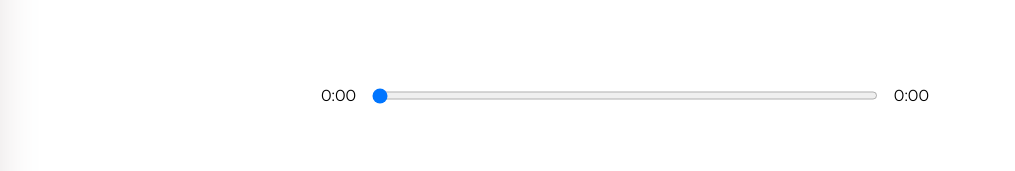
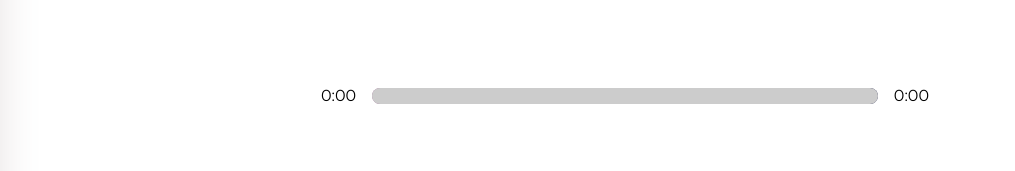
Before and after one commit to ayush169/Music-Player, a React (Create React App) app: page / in a window 1280 px wide. Shown: the part 490-661 px from the top of the page, without its empty margins (15-1030 px from the left). Built offline with nearby package versions, Linux system fonts and the light colour scheme.

Commit message:
customizing input

```diff
--- a/src/App.js
+++ b/src/App.js
@@ -9,7 +9,7 @@
 import Nav from "./components/Nav";
 
 //Importing Util
-import data from "./utils";
+import data from "./data";
 
 function App() {
   const audioRef = useRef(null);
@@ -19,13 +19,23 @@
   const [songInfo, setSongInfo] = useState({
     currentTime: 0,
     duration: 0,
+    animationPercentage: 0,
   });
   const [libraryStatus, setLibraryStatus] = useState(false);
 
   const timeUpdateHandler = (e) => {
     const current = e.target.currentTime;
     const duration = e.target.duration;
-    setSongInfo({ ...setSongInfo, currentTime: current, duration: duration });
+    // Calculate Percentage
+    const roundedCurrent = Math.round(current);
+    const roundedDuration = Math.round(duration);
+    const animation = Math.round((roundedCurrent / roundedDuration) * 100);
+    setSongInfo({
+      ...setSongInfo,
+      currentTime: current,
+      duration: duration,
+      animationPercentage: animation,
+    });
   };
 
   return (
@@ -41,6 +51,7 @@
         songInfo={songInfo}
         songs={songs}
         setCurrentSong={setCurrentSong}
+        setSongs={setSongs}
       />
       <Library
         audioRef={audioRef}
--- a/src/components/LibrarySong.js
+++ b/src/components/LibrarySong.js
@@ -1,4 +1,5 @@
 import React from "react";
+import { playAudio } from "../util";
 
 const LibrarySong = ({
   song,
@@ -29,16 +30,9 @@
     });
     setSongs(newSongs);
 
+    playAudio(isPlaying, audioRef);
+
     setIsPlaying(true);
-
-    // if (isPlaying) {
-    const playPromise = audioRef.current.play();
-    if (playPromise !== undefined) {
-      playPromise.then((audio) => {
-        audioRef.current.play();
-      });
-    }
-    // }
   };
 
   return (
--- a/src/components/Player.js
+++ b/src/components/Player.js
@@ -1,4 +1,4 @@
-import React from "react";
+import React, { useEffect } from "react";
 import { FontAwesomeIcon } from "@fortawesome/react-fontawesome";
 import {
   faPlay,
@@ -6,6 +6,7 @@
   faAngleLeft,
   faAngleRight,
 } from "@fortawesome/free-solid-svg-icons";
+import { playAudio } from "../util";
 
 const Player = ({
   audioRef,
@@ -16,7 +17,26 @@
   songInfo,
   songs,
   setCurrentSong,
+  setSongs,
 }) => {
+  // UseEffect
+  useEffect(() => {
+    const newSongs = songs.map((song) => {
+      if (song.id === currentSong.id) {
+        return {
+          ...song,
+          active: true,
+        };
+      } else {
+        return {
+          ...song,
+          active: false,
+        };
+      }
+    });
+    setSongs(newSongs);
+  }, [currentSong]);
+
   const playSongHandler = () => {
     if (isPlaying) {
       audioRef.current.pause();
@@ -46,18 +66,33 @@
     if (direction === "skip-back") {
       if ((currentIndex - 1) % songs.length === -1) {
         setCurrentSong(songs[songs.length - 1]);
+        playAudio(isPlaying, audioRef);
+        setIsPlaying(true);
         return;
       }
       setCurrentSong(songs[(currentIndex - 1) % songs.length]);
     }
+    playAudio(isPlaying, audioRef);
+    setIsPlaying(true);
   };
 
   //State
+
+  // Add styles
+  const trackAnim = {
+    transform: `translateX(${songInfo.animationPercentage}%)`,
+  };
 
   return (
     <div className="player">
       <div className="time-control">
         <p>{getTime(songInfo.currentTime)}</p>
+        <div
+          style={{
+            background: `linear-gradient(to right, ${currentSong.color[0]}, ${currentSong.color[1]})`,
+          }}
+          className="track"
+        >
           <input
             min={0}
             max={songInfo.duration || 0}
@@ -65,7 +100,9 @@
             onChange={dragHandler}
             type="range"
           />
-        <p>{getTime(songInfo.duration)}</p>
+          <div style={trackAnim} className="animate-track"></div>
+        </div>
+        <p>{songInfo.duration ? getTime(songInfo.duration) : "0:00"}</p>
       </div>
       <div className="play-control">
         <FontAwesomeIcon
--- a/src/styles/_player.scss
+++ b/src/styles/_player.scss
@@ -9,9 +9,12 @@
 .time-control {
   width: 50%;
   display: flex;
+  align-items: center;
   input {
     width: 100%;
-    padding: 1rem 0rem;
+    -webkit-appearance: none;
+    background-color: transparent;
+    cursor: pointer;
   }
   p {
     padding: 1rem;
@@ -23,8 +26,38 @@
   justify-content: space-between;
   align-items: center;
   padding: 1rem;
-  width: 30%;
+  width: 40%;
   svg {
     cursor: pointer;
   }
 }
+
+input[type="range"]:focus {
+  outline: none;
+}
+
+input[type="range"]::-webkit-slider-thumb {
+  -webkit-appearance: none;
+  height: 16px;
+  width: 16px;
+}
+
+.track {
+  width: 100%;
+  height: 1rem;
+  position: relative;
+  border-radius: 1rem;
+  overflow: hidden;
+}
+
+.animate-track {
+  background-color: rgb(204, 204, 204);
+  width: 100%;
+  height: 100%;
+  position: absolute;
+  top: 0;
+  left: 0;
+  transform: translateX(0%);
+  padding: 1rem;
+  pointer-events: none;
+}
--- /dev/null
+++ b/src/util.js
@@ -0,0 +1,10 @@
+export const playAudio = (isPlaying, audioRef) => {
+  // if (isPlaying) {
+  const playPromise = audioRef.current.play();
+  if (playPromise !== undefined) {
+    playPromise.then((audio) => {
+      audioRef.current.play();
+    });
+  }
+  // }
+};
```
Also changed, not shown: src/data.js (renamed from src/utils.js). Lines whose indentation alone changed are shown as unchanged.
